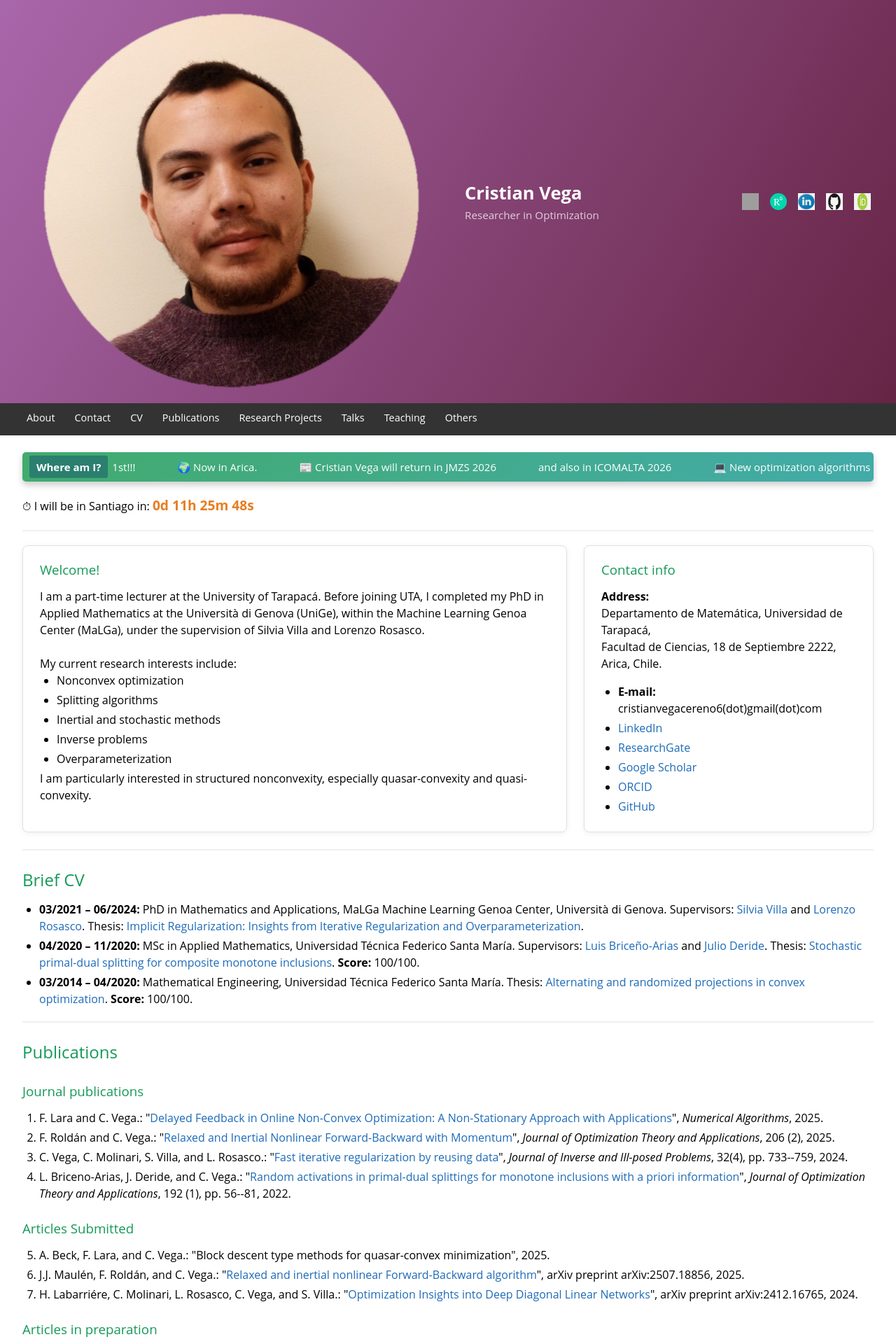
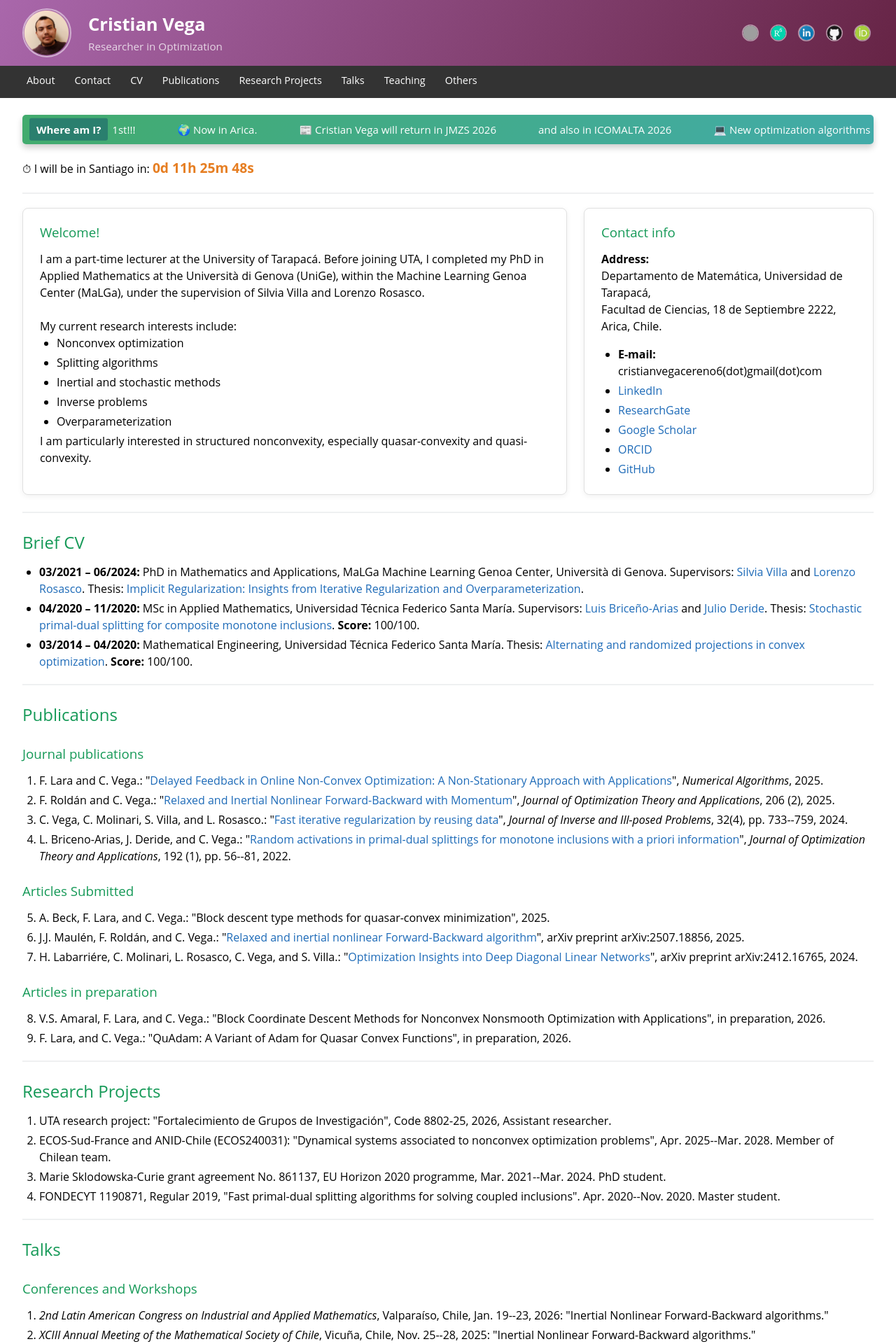
Before and after one commit to cristianvega1995/cristianvega1995.github.io, a Jekyll site: the page index.html, which Jekyll copies as it is, in a window 1280 px wide. Shown: the top 1920 px of the page at 70% size. Built offline with Jekyll 4.4.1, drawn with Linux system fonts in a browser that asks for light colours; grey boxes are pictures that could not be loaded.

Commit message:
Update styles for page header in index.html
Refactor header styles and remove unused media queries.

```diff
--- a/index.html
+++ b/index.html
@@ -20,52 +20,21 @@
         a:hover { text-decoration: underline; }
 
         /* ── Header ── */
-      /* ── Header ── */
         .page-header {
             background-image: linear-gradient(120deg, #a967ab, #662445);
             padding: 0.75rem 2rem;
             display: flex;
             align-items: center;
             gap: 1.5rem;
-    flex-wrap: wrap; /* allow wrapping */
         }
 
-.social-icons {
-    display: flex;
-    align-items: center;
-    gap: 0.5rem;
-}
-
-.social-icons img {
-    width: 32px;
-    height: 32px;
-    transform: scale(0.75);
-}
-
-@media (max-width: 600px) {
-    .page-header {
-        padding: 0.75rem 1rem;
-        gap: 0.75rem;
-    }
-
-    .page-header > img:first-child {
-        width: 50px;
-        height: 50px;
-    }
-
-    .page-header-text { flex: 1; } /* takes remaining space next to photo */
-
-    .social-icons {
-        width: 100%;           /* forces icons onto their own row */
-        justify-content: center;
-        gap: 0.75rem;
-    }
-
-    .social-icons img {
-        width: 28px;
-        height: 28px;
-        transform: none;
-    }
+        .page-header img {
+            width: 70px;
+            height: 70px;
+            object-fit: cover;
+            border-radius: 50%;
+            border: 2px solid rgba(255,255,255,0.5);
+            flex-shrink: 0;
         }
 
         .page-header-text h1 {
```
Lines whose indentation alone changed are shown as unchanged.
